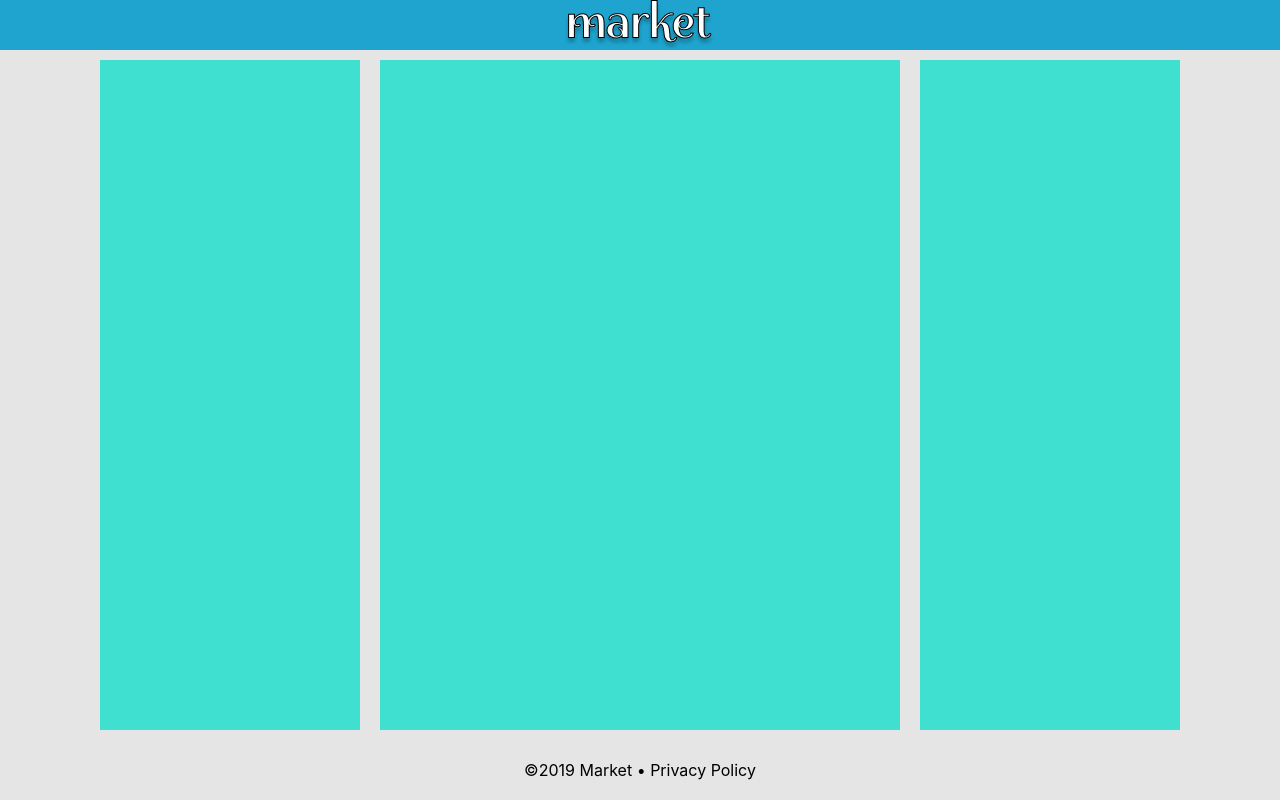
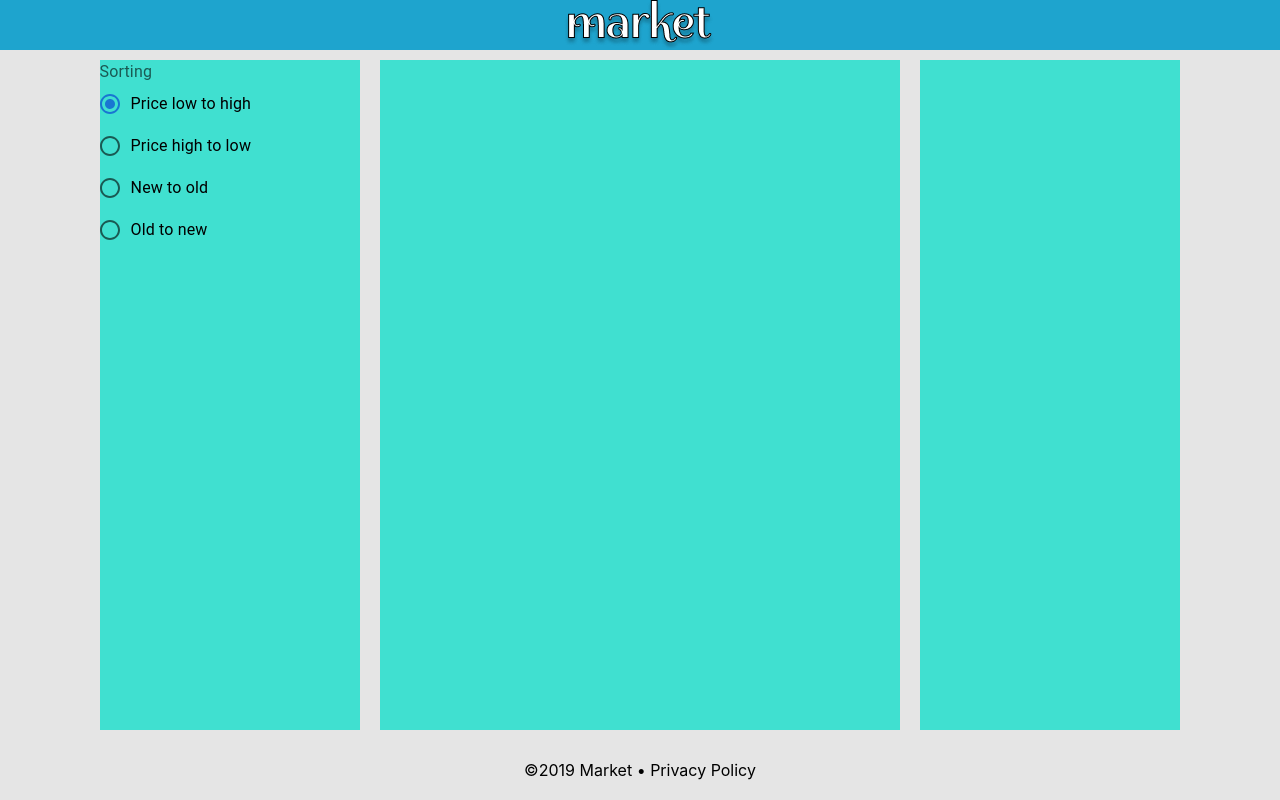
Before and after one commit to ibrahimcavdar/market-app, a React (Create React App) app: page / in a window 1280 px wide. Built offline with nearby package versions, Linux system fonts and the light colour scheme.

Commit message:
Implement SortingPanel

```diff
--- a/src/App.tsx
+++ b/src/App.tsx
@@ -1,5 +1,6 @@
 import React from "react";
 import "./App.css";
+import { SortingPanel } from "./feature/sorting/SortingPanel";
 
 export const App = () => {
   return (
@@ -8,7 +9,9 @@ export const App = () => {
         <img src={"Logo.png"} alt="logo" />
       </div>
       <div className="app-body">
-        <div className="left side column"></div>
+        <div className="left side column">
+          <SortingPanel />
+        </div>
         <div className="middle column"></div>
         <div className="right side column"></div>
       </div>
--- /dev/null
+++ b/src/feature/sorting/SortingPanel.tsx
@@ -0,0 +1,44 @@
+import {
+  FormControl,
+  FormControlLabel,
+  FormLabel,
+  Radio,
+  RadioGroup,
+} from "@mui/material";
+import React from "react";
+
+export const SortingPanel = () => {
+  return (
+    <div>
+      <FormControl component="fieldset">
+        <FormLabel component="legend">Sorting</FormLabel>
+        <RadioGroup
+          aria-label="sorting"
+          defaultValue="price_ascending"
+          name="radio-buttons-group"
+        >
+          <FormControlLabel
+            value="price_ascending"
+            control={<Radio />}
+            label="Price low to high"
+          />
+          <FormControlLabel
+            value="price_descending"
+            control={<Radio />}
+            label="Price high to low"
+          />
+          <FormControlLabel
+            value="new_to_old"
+            control={<Radio />}
+            label="New to old"
+          />
+          <FormControlLabel
+            value="old_to_new"
+            control={<Radio />}
+            label="Old to new"
+          />
+        </RadioGroup>
+      </FormControl>
+    </div>
+  );
+};
```
